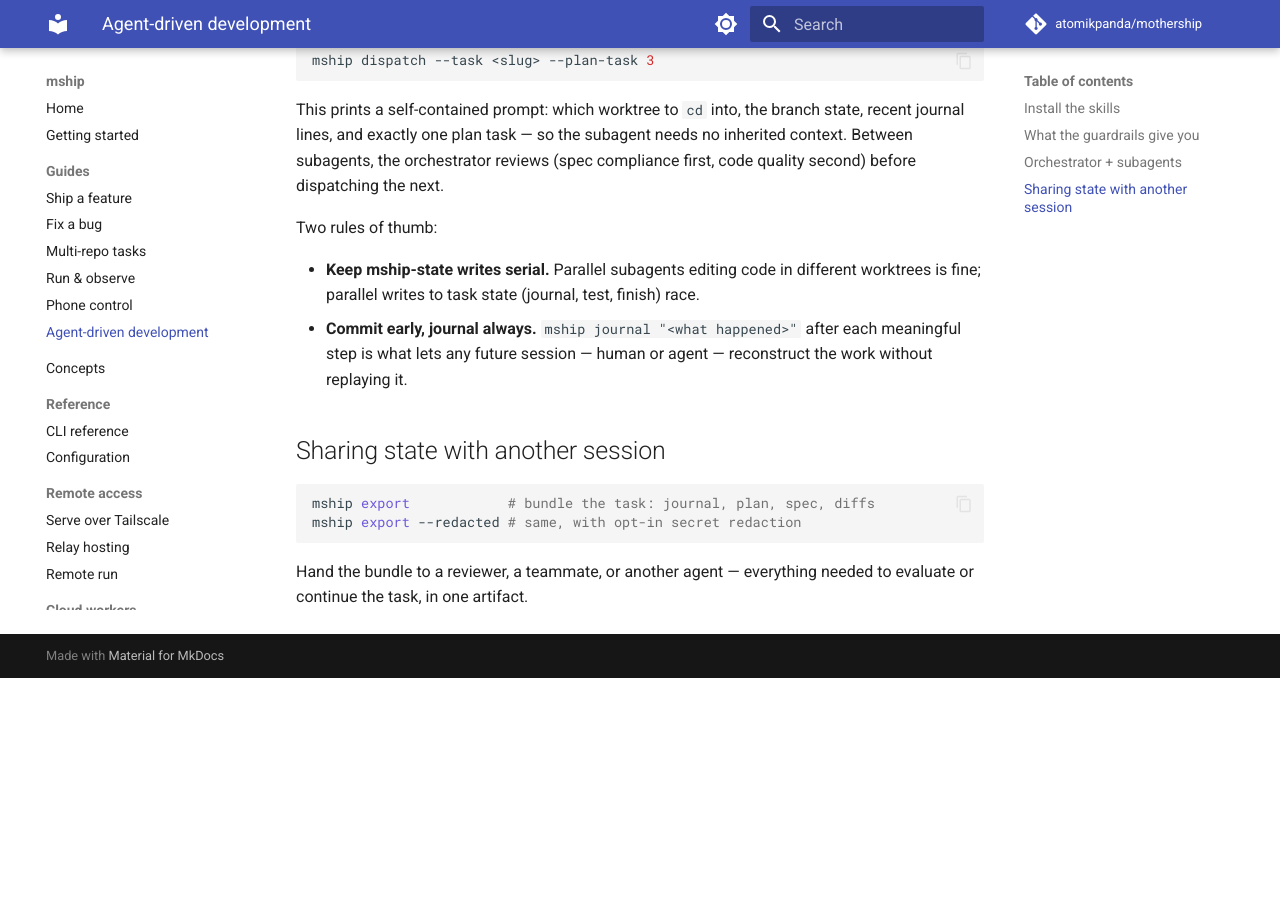
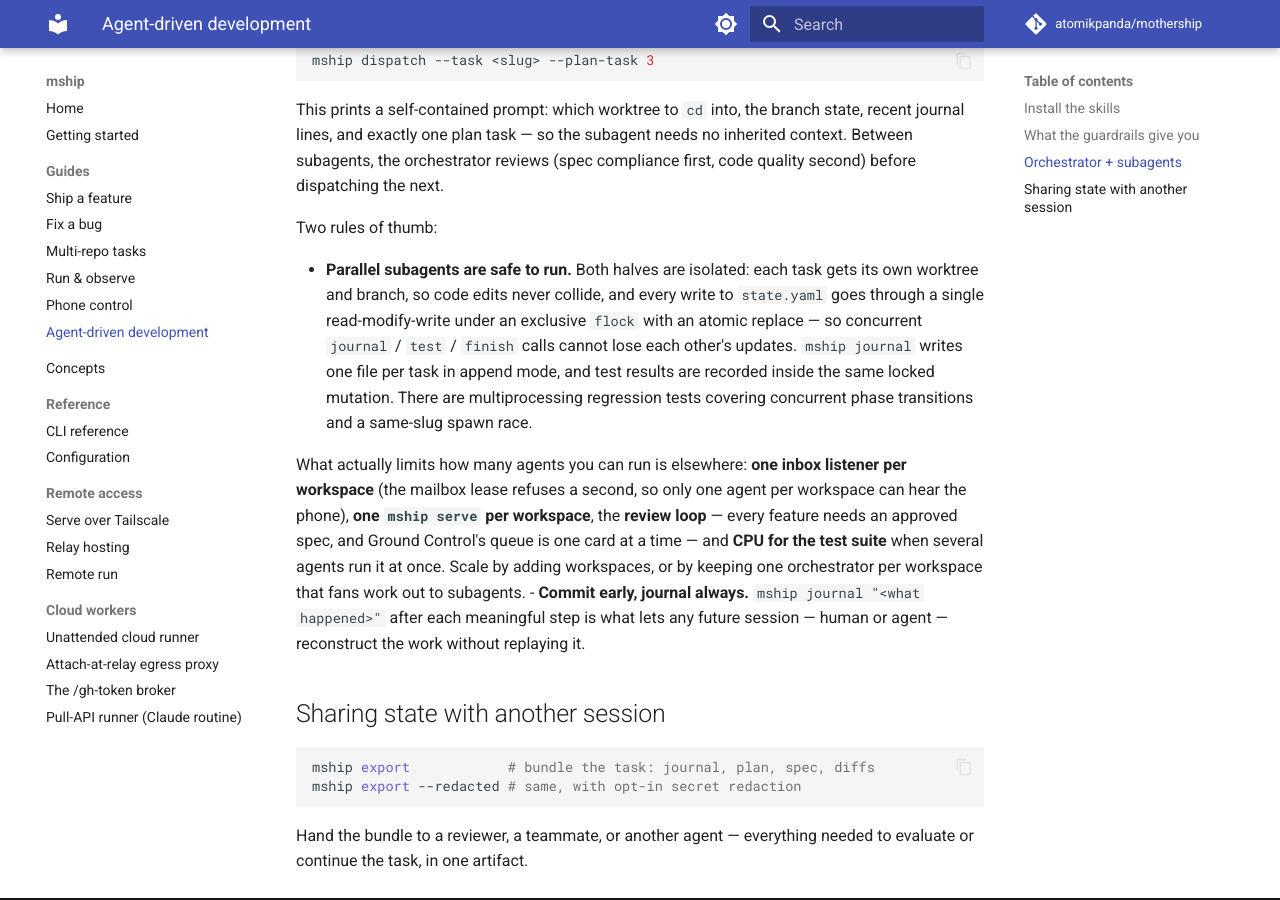
Before and after one commit to atomikpanda/mothership, an MkDocs documentation site: the page built from docs/guides/agent-driven-development.md, in a window 1280 px wide and 900 px high, scrolled down 900 px. Built offline with MkDocs 1.6.1 and Material for MkDocs 9.7.7, drawn with Linux system fonts in a browser that asks for light colours; comment, search, counter and statistics services are not loaded; before the commit the page ends 1578 px from its top, so only the background shows below that.

Commit message:
docs: correct the stale claim that parallel mship-state writes race
The guide told readers to keep state writes serial because "parallel writes to
task state (journal, test, finish) race". That was true when it was written and is
not true now — MOS-233 closed on 2026-07-12 (PR #321), and the advice has been
costing parallelism ever since. Operator caught it.

Verified against current source rather than memory, for each command the sentence
named:

- state.yaml — all 23 writers go through `StateManager.mutate()`, which does the
  read-modify-write inside ONE exclusive flock with an atomic tempfile replace
  ("No lost updates"); a grep for a standalone `.save(state)` finds zero.
- `mship journal` — writes one file per task (`logs/<slug>.md`) in append mode, so
  two tasks never share a file.
- `mship test` — both `test_results` writes are inside `mutate()` callbacks.
- `mship finish` — `cli/worktree.py` uses `mutate` five times; its single raw
  `.save(` is a SpecStore write, not task state.
- `tests/core/test_concurrent_mutations.py` proves it with six real
  `multiprocessing.Process` cases, including a same-slug spawn TOCTOU that must
  resolve to exactly one winner.

Replaced with what actually limits parallelism, since that is the useful thing to
know: one inbox listener per workspace (the lease refuses a second), one serve per
workspace, the human review loop, and test-suite CPU.

Claude-Session: https://claude.ai/code/session_014KE6RJkqUvU8eiAJNPgHLL

```diff
--- a/docs/guides/agent-driven-development.md
+++ b/docs/guides/agent-driven-development.md
@@ -45,9 +45,22 @@ compliance first, code quality second) before dispatching the next.
 
 Two rules of thumb:
 
-- **Keep mship-state writes serial.** Parallel subagents editing code in
-  different worktrees is fine; parallel writes to task state (journal, test,
-  finish) race.
+- **Parallel subagents are safe to run.** Both halves are isolated: each task
+  gets its own worktree and branch, so code edits never collide, and every write
+  to `state.yaml` goes through a single read-modify-write under an exclusive
+  `flock` with an atomic replace — so concurrent `journal` / `test` / `finish`
+  calls cannot lose each other's updates. `mship journal` writes one file per
+  task in append mode, and test results are recorded inside the same locked
+  mutation. There are multiprocessing regression tests covering concurrent
+  phase transitions and a same-slug spawn race.
+
+  What actually limits how many agents you can run is elsewhere: **one inbox
+  listener per workspace** (the mailbox lease refuses a second, so only one
+  agent per workspace can hear the phone), **one `mship serve` per workspace**,
+  the **review loop** — every feature needs an approved spec, and Ground
+  Control's queue is one card at a time — and **CPU for the test suite** when
+  several agents run it at once. Scale by adding workspaces, or by keeping one
+  orchestrator per workspace that fans work out to subagents.
 - **Commit early, journal always.** `mship journal "<what happened>"` after
   each meaningful step is what lets any future session — human or agent —
   reconstruct the work without replaying it.
```
